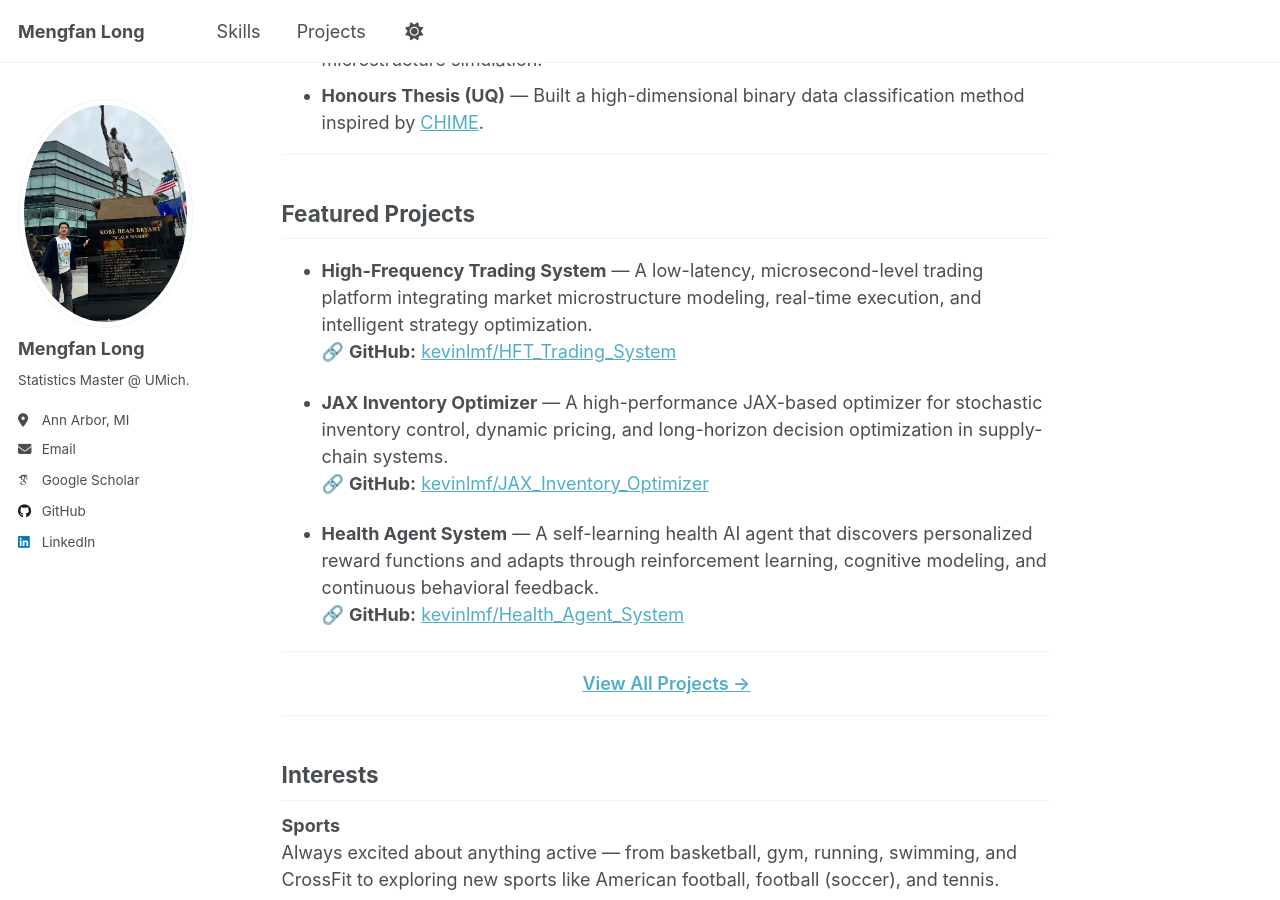
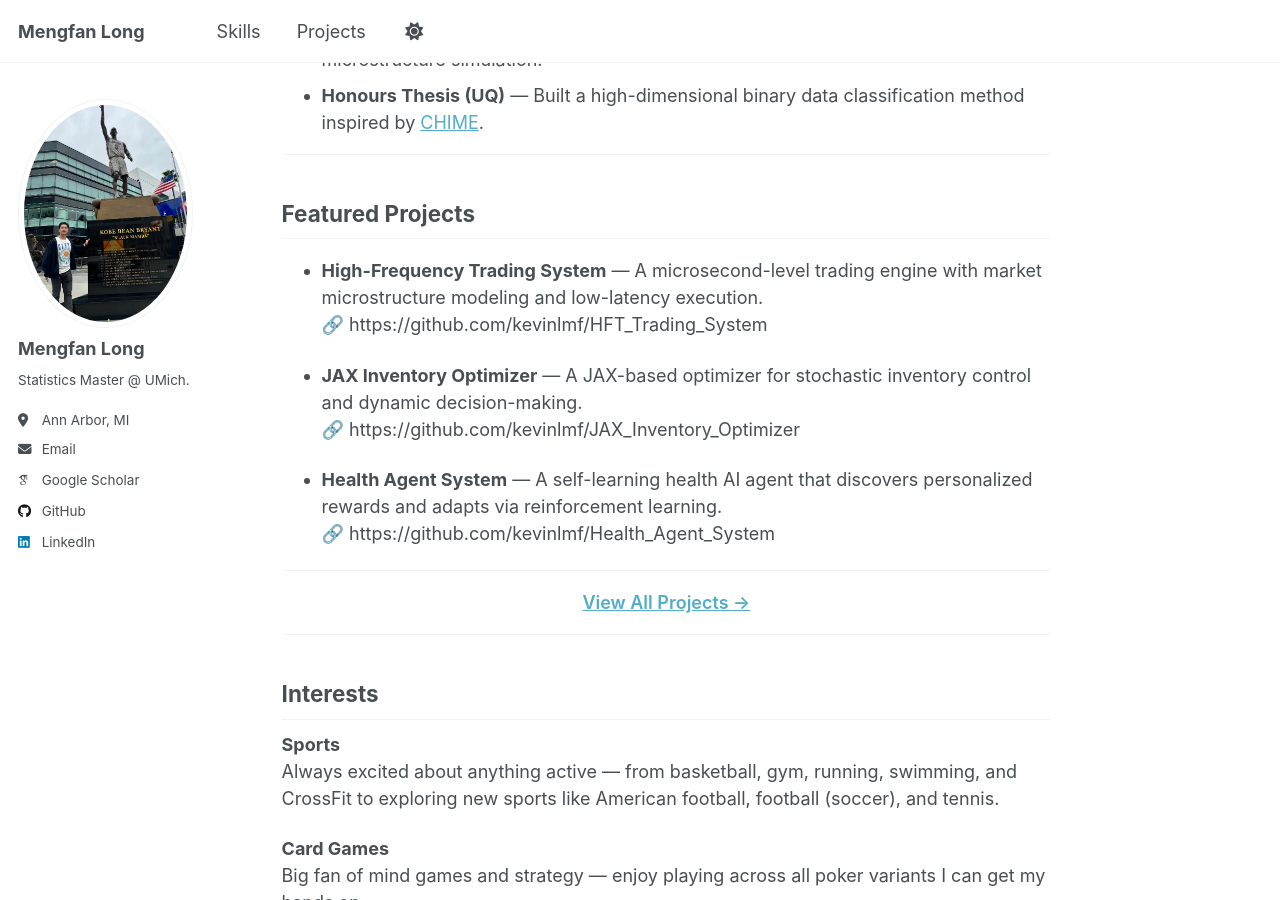
Before and after one commit to kevinlmf/kevinlmf.github.io, a Jekyll site: the page built from index.md, in a window 1280 px wide and 900 px high, scrolled down 916 px. Built offline with Jekyll 4.4.1, drawn with Linux system fonts in a browser that asks for light colours; some web fonts are replaced; a script that is not in the unit is left out.

Commit message:
Update index.md

```diff
--- a/index.md
+++ b/index.md
@@ -50,14 +50,16 @@ High-Dimensional Statistical Learning · Reinforcement Learning · Multi-Agent S
 ---
 ## Featured Projects
 
-- **High-Frequency Trading System** — A low-latency, microsecond-level trading platform integrating market microstructure modeling, real-time execution, and intelligent strategy optimization.
-  🔗 **GitHub:** [kevinlmf/HFT_Trading_System](https://github.com/kevinlmf/HFT_Trading_System)
+- **High-Frequency Trading System** — A microsecond-level trading engine with market microstructure modeling and low-latency execution.
+  🔗 https://github.com/kevinlmf/HFT_Trading_System
 
-- **JAX Inventory Optimizer** — A high-performance JAX-based optimizer for stochastic inventory control, dynamic pricing, and long-horizon decision optimization in supply-chain systems.
-  🔗 **GitHub:** [kevinlmf/JAX_Inventory_Optimizer](https://github.com/kevinlmf/JAX_Inventory_Optimizer)
+- **JAX Inventory Optimizer** — A JAX-based optimizer for stochastic inventory control and dynamic decision-making.
+  🔗 https://github.com/kevinlmf/JAX_Inventory_Optimizer
 
-- **Health Agent System** — A self-learning health AI agent that discovers personalized reward functions and adapts through reinforcement learning, cognitive modeling, and continuous behavioral feedback.
-  🔗 **GitHub:** [kevinlmf/Health_Agent_System](https://github.com/kevinlmf/Health_Agent_System)
+- **Health Agent System** — A self-learning health AI agent that discovers personalized rewards and adapts via reinforcement learning.
+  🔗 https://github.com/kevinlmf/Health_Agent_System
+
+
 
 ---
 
```
